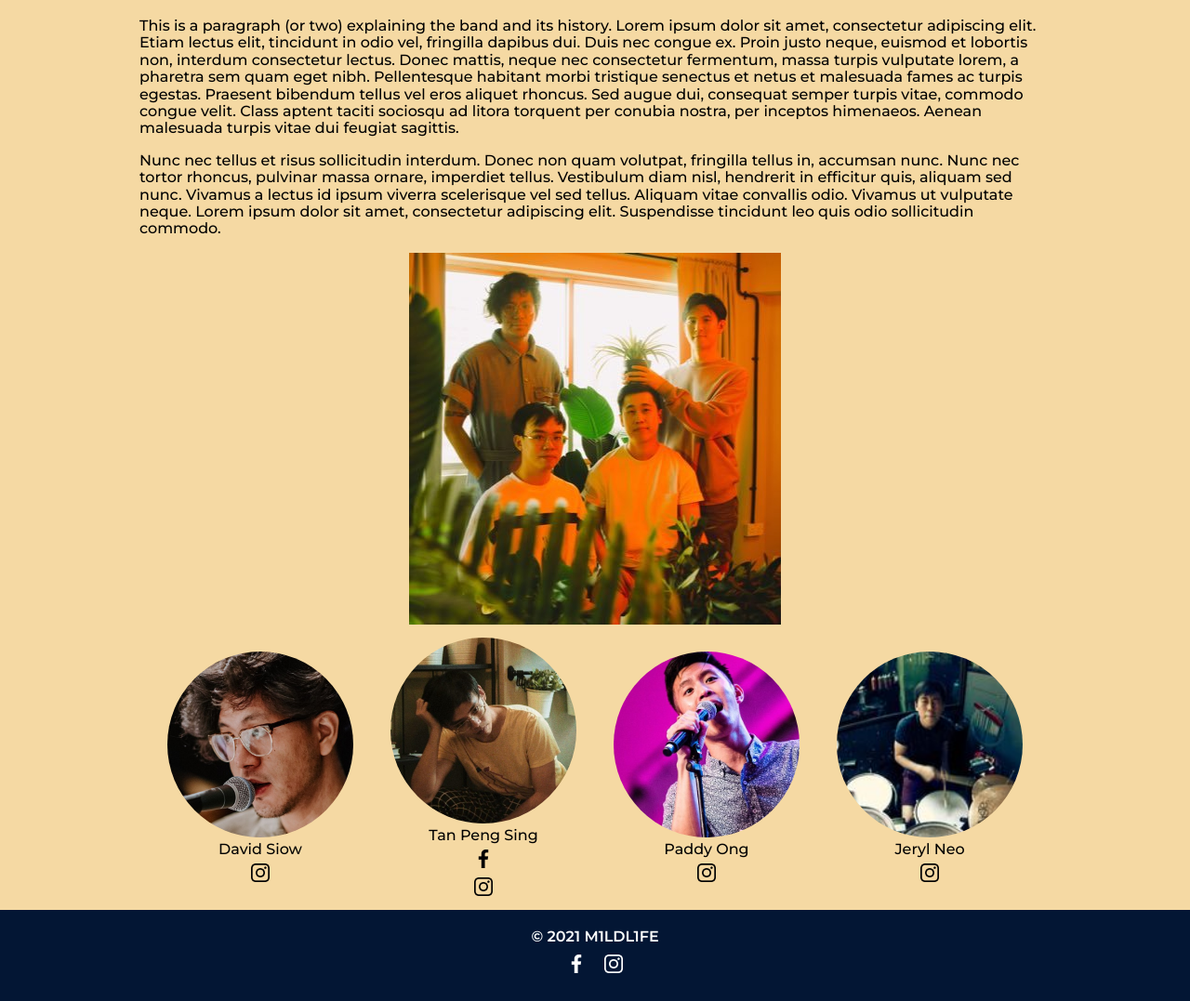
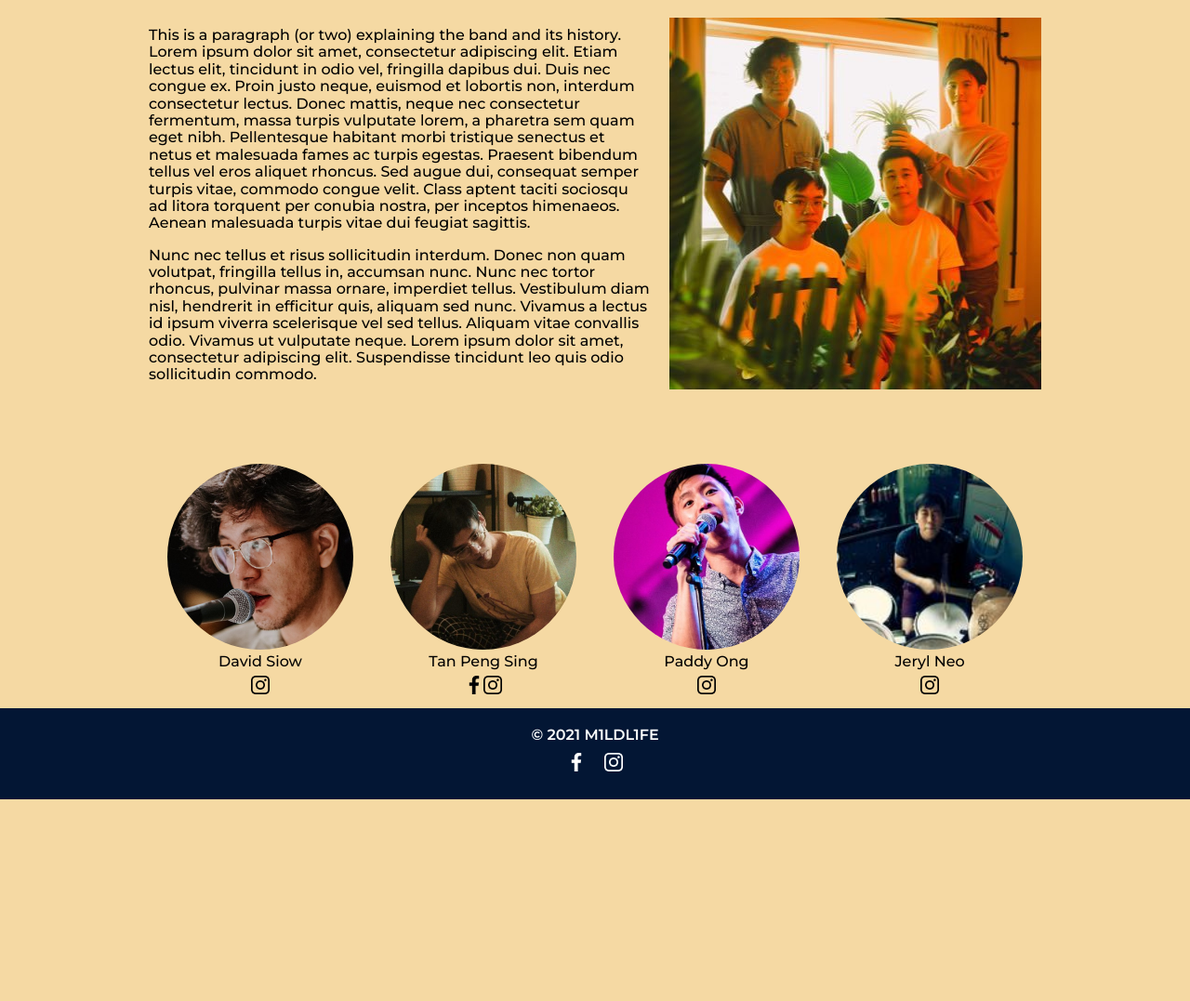
Before and after one commit to iirquhs-np/IDAssignment1, a plain HTML site: page band.html in a window 1280 px wide. Shown: the part 267-1344 px from the top of the page at 93% size. After the commit the page ends 1127 px from the top, so only its background shows below. Drawn offline with Linux system fonts and the light colour scheme.

Commit message:
Fixed band.html site

```diff
--- a/band.html
+++ b/band.html
@@ -69,8 +69,6 @@
             <div>Tan Peng Sing</div>
             <div class="member-icon">
                 <a href="https://www.facebook.com/pstanz"><img src="img/band/facebook-black.png" alt=""></a>
-            </div>
-            <div class="member-icon">
                 <a href=""><img src="img/band/instagram-black.png" alt=""></a>
             </div>
         </div>
--- a/css/style.css
+++ b/css/style.css
@@ -106,10 +106,11 @@ header {
     display: flex;
     flex-direction: row;
     justify-content: center;
+    flex-wrap: wrap;
 }
 
 .promotions-container div {
-    margin: 10px 50px;
+    margin: 10px 20px;
 }
 
 /* Slideshow container */
@@ -256,6 +257,20 @@ header {
 }
 
 /* BAND - */
+.about-flexbox {
+    display: flex;
+    flex-direction: row;
+    justify-content: space-evenly;
+    margin-bottom: 50px;
+}
+
+.about-flextext {
+    margin: 10px;
+}
+
+.about-fleximg {
+    margin: 10px;
+}
 
 
 /* BAND - Members Section */
@@ -284,10 +299,13 @@ header {
     margin-left: auto;
     margin-right: auto;
     padding: 5px;
+    display: flex;
+    justify-content: center;
 }
 
 .member-icon img {
-    width: 100%;
+    height: 20px;
+    width: 20px;
 }
 
 
```
